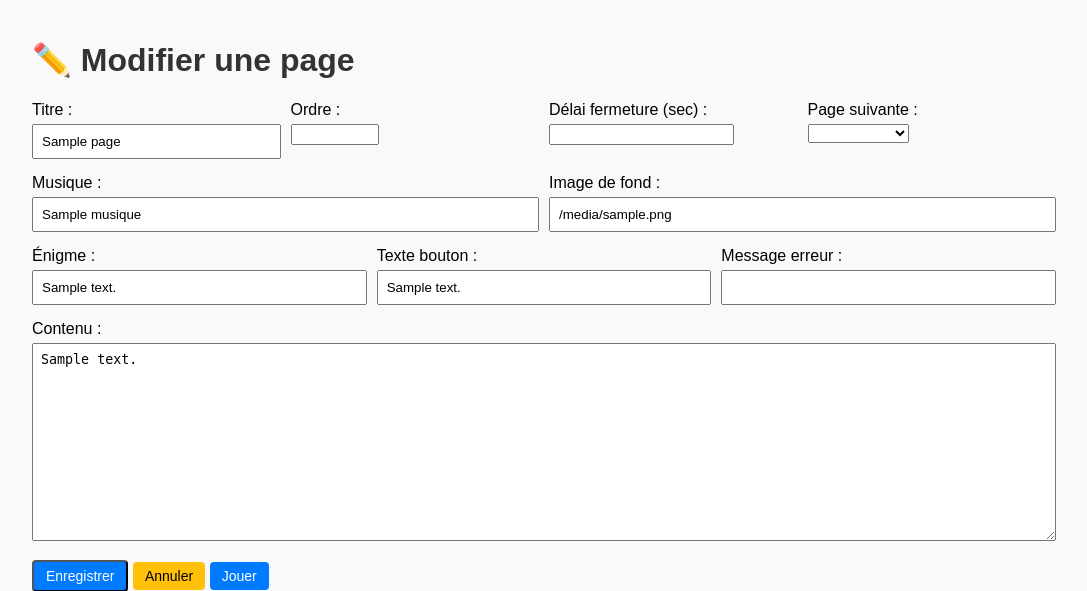
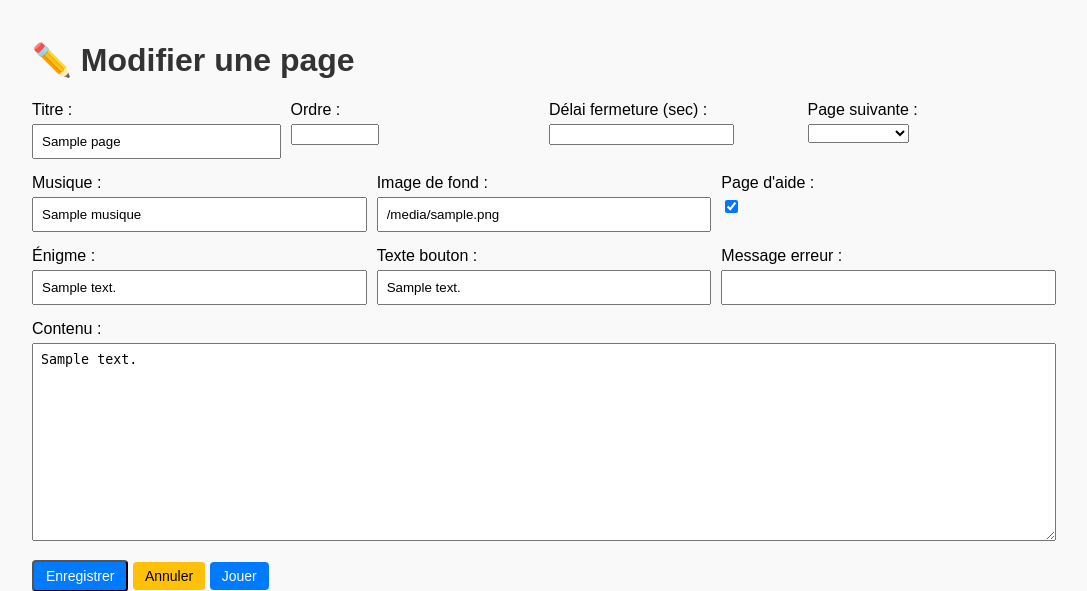
Before and after one commit to Pakal72/station72, a FastAPI app: page /pages/edit/1 in a window 1280 px wide. Shown: the top 591 px of the page, without its empty margins (96-1183 px from the left). Run offline with FastAPI, Linux system fonts and the light colour scheme; a database or web service that is not in the repository returns one stand-in record (values such as "Sample title"); parts of the project's set-up code (start-up, migrations or seed data) failed here and were passed over; some libraries are stand-ins or nearby versions.

Commit message:
Ajout champ page d'aide

```diff
--- a/Station72.session.sql
+++ b/Station72.session.sql
@@ -8,6 +8,9 @@ ALTER TABLE pages
 ADD COLUMN enigme_texte TEXT DEFAULT NULL COMMENT 'Texte de l''énigme',
 ADD COLUMN bouton_texte TEXT DEFAULT NULL COMMENT 'Libellé du bouton',
 ADD COLUMN erreur_texte TEXT DEFAULT NULL COMMENT 'Message en cas d''erreur';
+
+ALTER TABLE pages
+ADD COLUMN est_aide BOOLEAN DEFAULT FALSE COMMENT 'Page d''aide';
 
 ALTER TABLE jeux
 ADD COLUMN ia_nom TEXT DEFAULT NULL COMMENT 'Nom de l\'IA';
--- a/main.py
+++ b/main.py
@@ -216,6 +216,7 @@ def add_page(
     page_suivante: str = Form(""),
     musique: str = Form(""),
     image_fond: str = Form(""),
+    est_aide: bool = Form(False),
     enigme_texte: str = Form(""),
     bouton_texte: str = Form(""),
     erreur_texte: str = Form(""),
@@ -225,7 +226,7 @@ def add_page(
         with conn.cursor() as cur:
             next_page = int(page_suivante) if page_suivante else None
             cur.execute(
-                "INSERT INTO pages (id_jeu, titre, ordre, delai_fermeture, page_suivante, musique, image_fond, enigme_texte, bouton_texte, erreur_texte, contenu) VALUES (%s, %s, %s, %s, %s, %s, %s, %s, %s, %s, %s)",
+                "INSERT INTO pages (id_jeu, titre, ordre, delai_fermeture, page_suivante, musique, image_fond, est_aide, enigme_texte, bouton_texte, erreur_texte, contenu) VALUES (%s, %s, %s, %s, %s, %s, %s, %s, %s, %s, %s, %s)",
                 (
                     jeu_id,
                     titre,
@@ -234,6 +235,7 @@ def add_page(
                     next_page,
                     musique,
                     image_fond,
+                    est_aide,
                     enigme_texte,
                     bouton_texte,
                     erreur_texte,
@@ -286,6 +288,7 @@ def edit_page(
     page_suivante: str = Form(""),
     musique: str = Form(""),
     image_fond: str = Form(""),
+    est_aide: bool = Form(False),
     enigme_texte: str = Form(""),
     bouton_texte: str = Form(""),
     erreur_texte: str = Form(""),
@@ -295,7 +298,7 @@ def edit_page(
         with conn.cursor() as cur:
             next_page = int(page_suivante) if page_suivante else None
             cur.execute(
-                "UPDATE pages SET titre=%s, ordre=%s, delai_fermeture=%s, page_suivante=%s, musique=%s, image_fond=%s, enigme_texte=%s, bouton_texte=%s, erreur_texte=%s, contenu=%s WHERE id_page=%s",
+                "UPDATE pages SET titre=%s, ordre=%s, delai_fermeture=%s, page_suivante=%s, musique=%s, image_fond=%s, est_aide=%s, enigme_texte=%s, bouton_texte=%s, erreur_texte=%s, contenu=%s WHERE id_page=%s",
                 (
                     titre,
                     ordre,
@@ -303,6 +306,7 @@ def edit_page(
                     next_page,
                     musique,
                     image_fond,
+                    est_aide,
                     enigme_texte,
                     bouton_texte,
                     erreur_texte,
@@ -330,12 +334,12 @@ def duplicate_page(page_id: int):
     with get_conn() as conn:
         with conn.cursor(cursor_factory=RealDictCursor) as cur:
             cur.execute(
-                "SELECT id_jeu, titre, ordre, delai_fermeture, page_suivante, musique, image_fond, enigme_texte, bouton_texte, erreur_texte, contenu FROM pages WHERE id_page=%s",
+                "SELECT id_jeu, titre, ordre, delai_fermeture, page_suivante, musique, image_fond, est_aide, enigme_texte, bouton_texte, erreur_texte, contenu FROM pages WHERE id_page=%s",
                 (page_id,),
             )
             page = cur.fetchone()
             cur.execute(
-                "INSERT INTO pages (id_jeu, titre, ordre, delai_fermeture, page_suivante, musique, image_fond, enigme_texte, bouton_texte, erreur_texte, contenu) VALUES (%s, %s, %s, %s, %s, %s, %s, %s, %s, %s, %s)",
+                "INSERT INTO pages (id_jeu, titre, ordre, delai_fermeture, page_suivante, musique, image_fond, est_aide, enigme_texte, bouton_texte, erreur_texte, contenu) VALUES (%s, %s, %s, %s, %s, %s, %s, %s, %s, %s, %s, %s)",
                 (
                     page["id_jeu"],
                     page["titre"],
@@ -344,6 +348,7 @@ def duplicate_page(page_id: int):
                     page["page_suivante"],
                     page["musique"],
                     page["image_fond"],
+                    page["est_aide"],
                     page["enigme_texte"],
                     page["bouton_texte"],
                     page["erreur_texte"],
--- a/templates/add_page.html
+++ b/templates/add_page.html
@@ -49,6 +49,10 @@
                 <div class="form-group">
                     <label for="image_fond">Image de fond :</label>
                     <input type="text" id="image_fond" name="image_fond" value="{{ page.image_fond if page else '' }}">
+                </div>
+                <div class="form-group">
+                    <label for="est_aide">Page d'aide :</label>
+                    <input type="checkbox" id="est_aide" name="est_aide" {% if page and page.est_aide %}checked{% endif %}>
                 </div>
             </div>
             <div class="form-inline">
--- a/templates/play_page.html
+++ b/templates/play_page.html
@@ -121,6 +121,7 @@
     });
     </script>
 {% endif %}
+{% if not page.est_aide %}
     <div class="text-container text-container-bottom">
         <form class="input-ligne-unifiee" action="/play/{{ jeu.id_jeu }}/{{ page.id_page }}" method="post">
             {% if page.enigme_texte %}
@@ -130,6 +131,7 @@
             <button class="btn-go" type="submit">{{ page.bouton_texte or 'GO' }}</button>
         </form>
     </div>
+{% endif %}
 
 </div>
 {% if page.delai_fermeture and page.page_suivante %}
```
